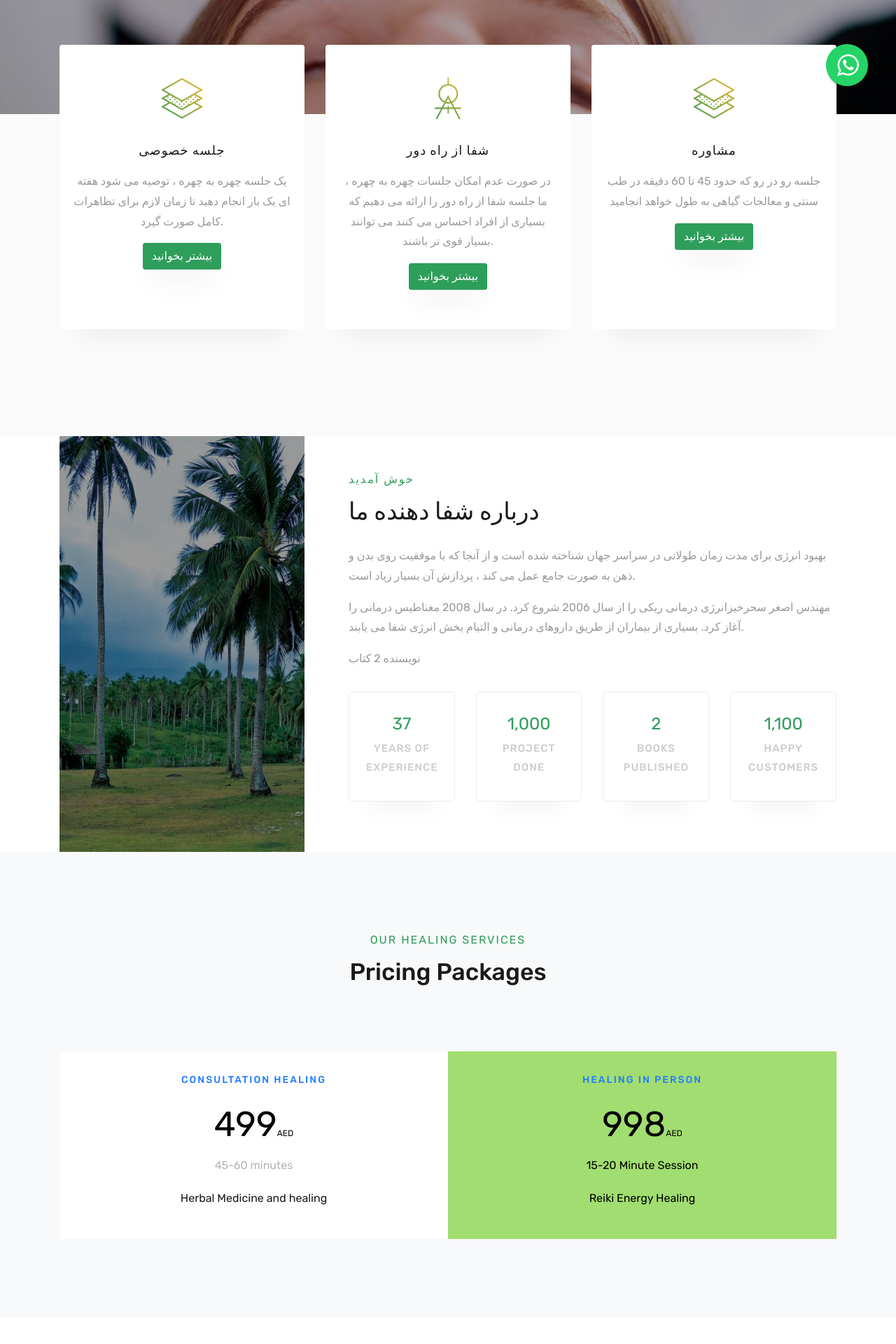
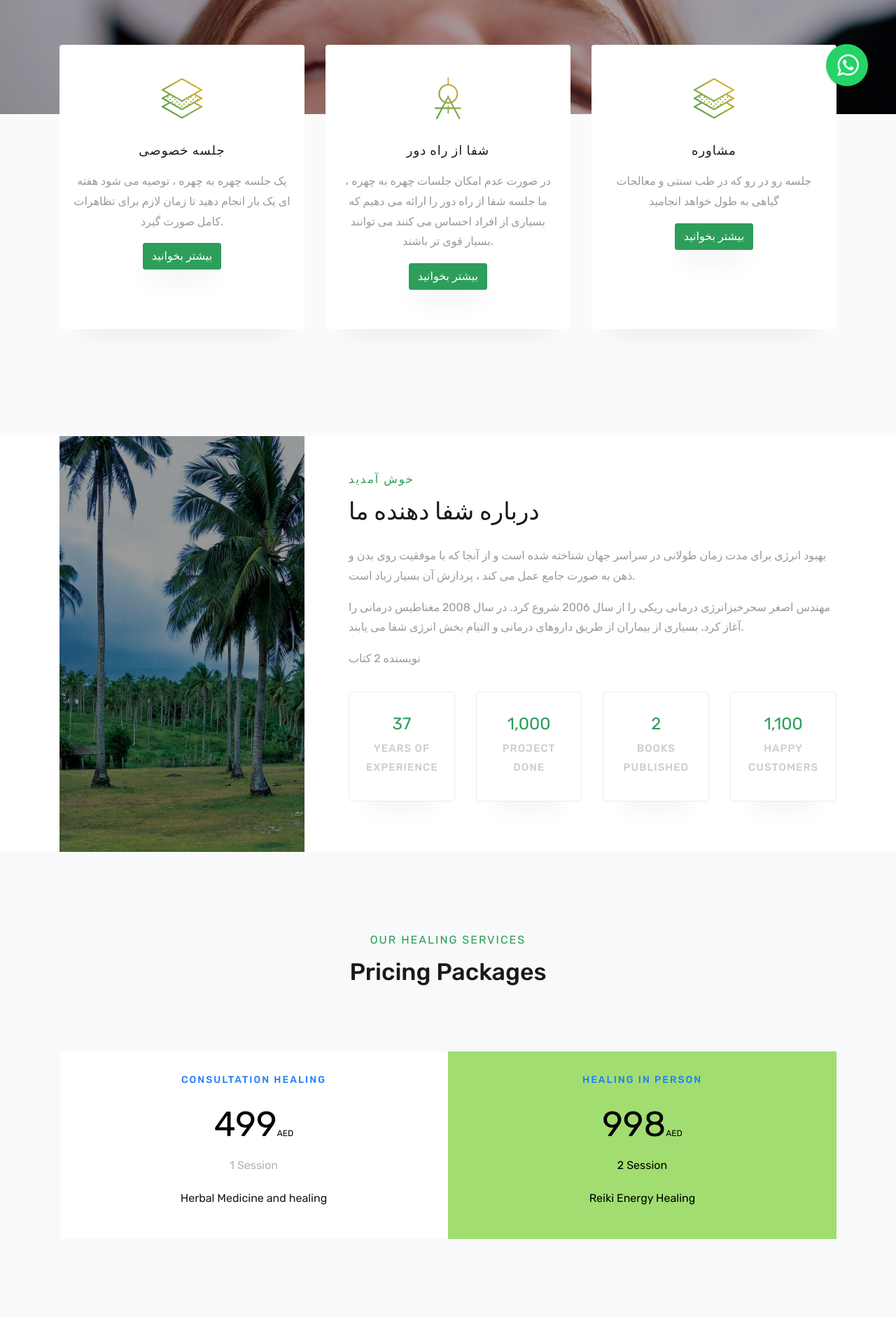
Before and after one commit to saharkiz/energy-healing, a PHP site: page /ir.php in a window 1280 px wide. Shown: the part 637-2557 px from the top of the page at 70% size. Run offline with PHP 8.4, Linux system fonts and the light colour scheme; some web fonts are replaced.

Commit message:
Update ir.php

```diff
--- a/ir.php
+++ b/ir.php
@@ -124,7 +124,7 @@
               <div class="icon"><span class="flaticon-layers"></span></div>
               <div class="media-body">
                 <h3 class="heading mb-3">مشاوره</h3>
-                <p>جلسه رو در رو که حدود 45 تا 60 دقیقه در طب سنتی و معالجات گیاهی به طول خواهد انجامید</p>
+                <p>جلسه رو در رو که در طب سنتی و معالجات گیاهی به طول خواهد انجامید</p>
                 <p><a href="#" class="btn btn-primary">بیشتر بخوانید</a></p>
               </div>
             </div>
@@ -204,7 +204,7 @@
                          <h2 class="heading">CONSULTATION HEALING</h2>
                          <span class="price">
                              <span class="number">499<small class="per">AED</small></span>
-                            <span class="excerpt d-block">45-60 minutes</span>
+                            <span class="excerpt d-block">1 Session</span>
                             <h3 class="heading-2 mb-3">Herbal Medicine and healing</h3>
                          </span>
                        </div>
@@ -215,7 +215,7 @@
                        <div class="text-center">
                           <h2 class="heading">HEALING IN PERSON</h2>
                           <span class="price"><span class="number">998<small class="per">AED</small></span></span>
-                          <span class="excerpt d-block">15-20 Minute Session</span>
+                          <span class="excerpt d-block">2 Session</span>
                           <h3 class="heading-2 mb-3">Reiki Energy Healing</h3>
                        </div>
                     </div>
```
